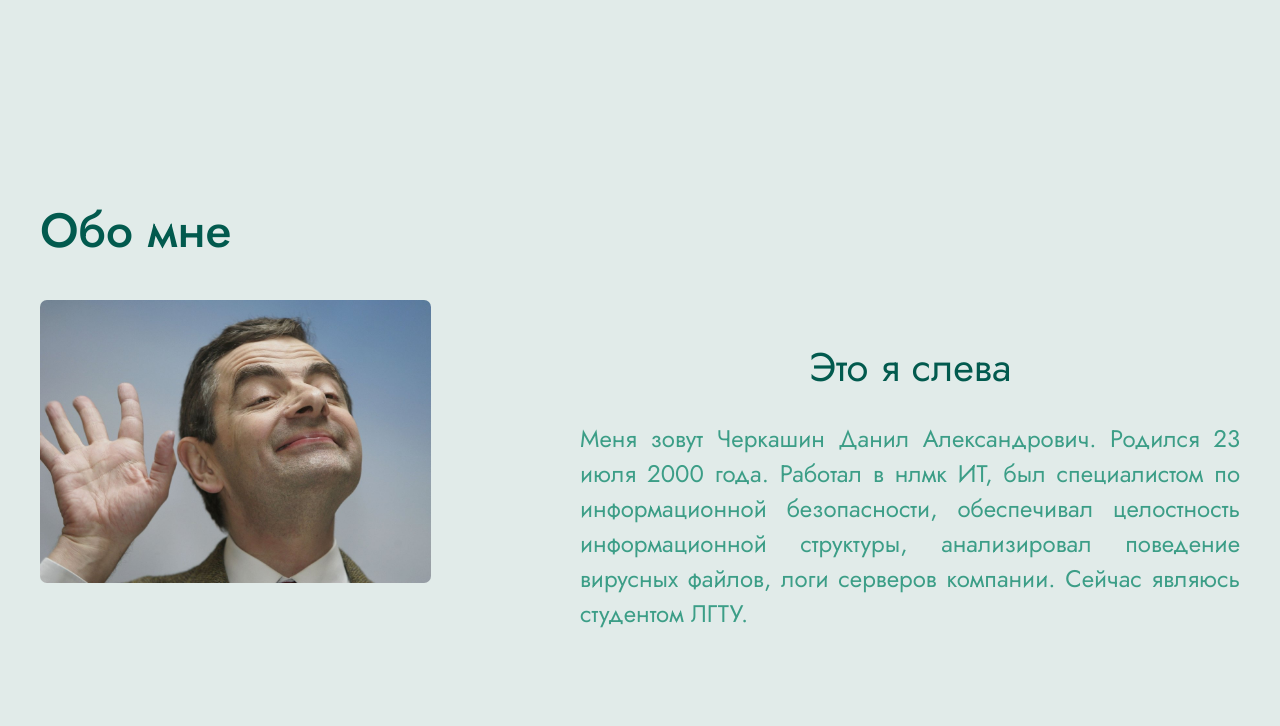
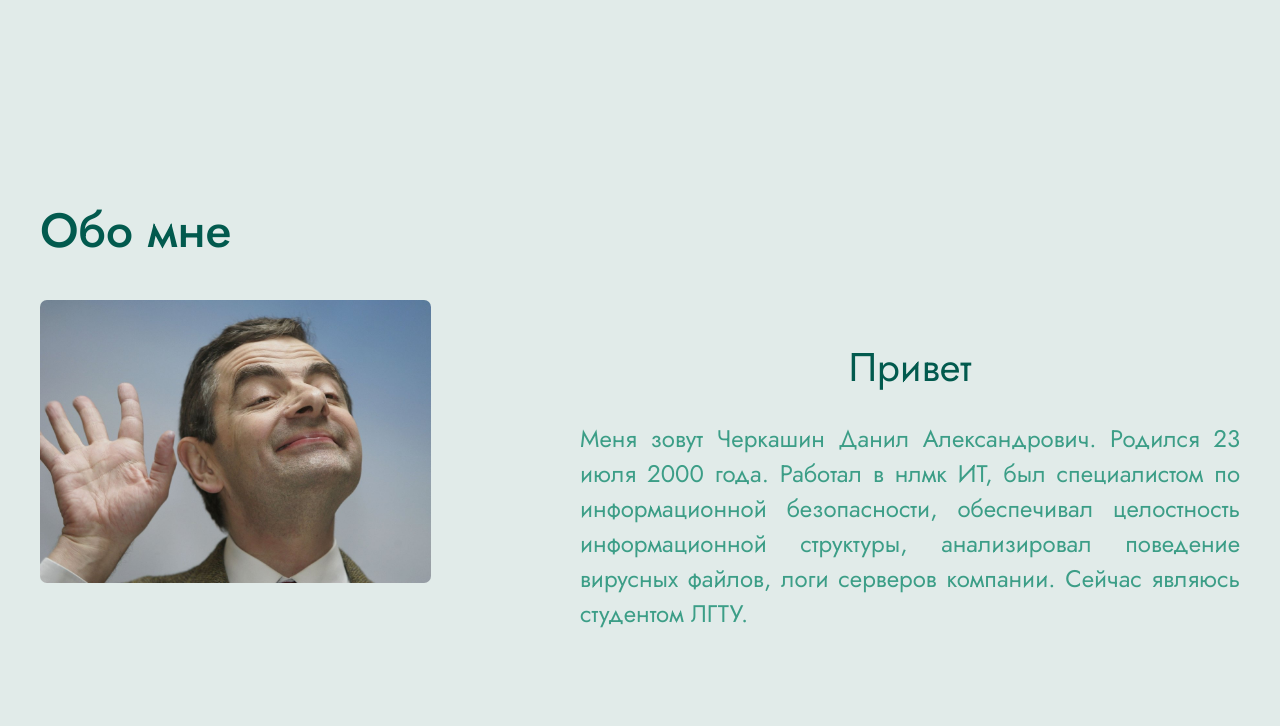
Before and after one commit to Danil2307/visitka1, a plain HTML site: page index.html in a window 1280 px wide. Shown: the part 74-800 px from the top of the page. Drawn offline with nearby package versions, Linux system fonts and the light colour scheme.

Commit message:
Update index.html

```diff
--- a/index.html
+++ b/index.html
@@ -54,7 +54,7 @@
                     <img src="assets/img/me.jpg" alt="">
                 </div>
                 <div class="aboutMe__text">
-                    <h2 class="section__subtitle">Это я <span class="text-hide-768">слева</span> </h2>
+                    <h2 class="section__subtitle">Привет<span class="text-hide-768"></span> </h2>
                     <p class="text">
                         Меня зовут Черкашин Данил Александрович. Родился 23 июля 2000 года. Работал в нлмк ИТ, был
                         специалистом  по информационной безопасности, обеспечивал целостность информационной
```
